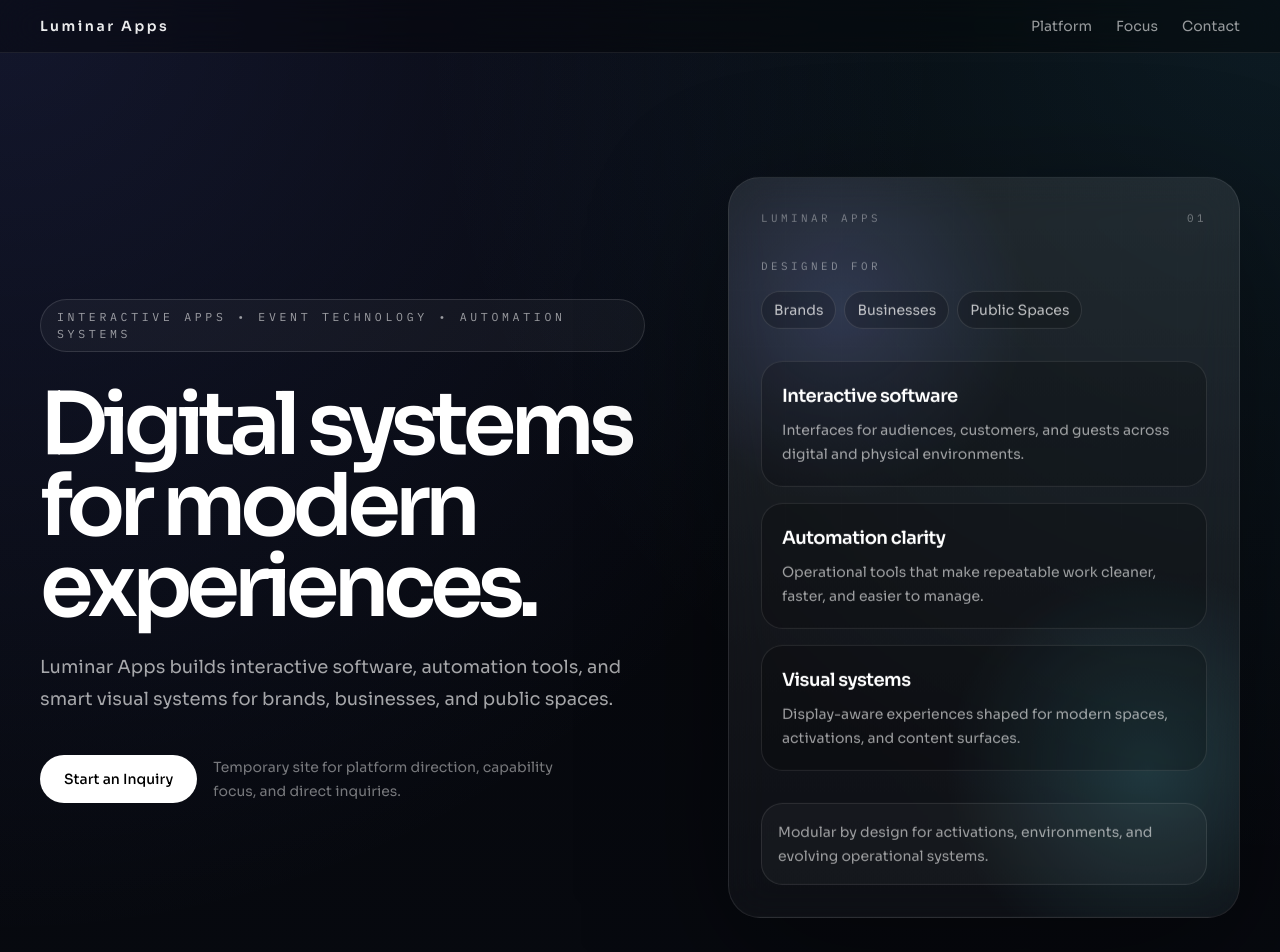
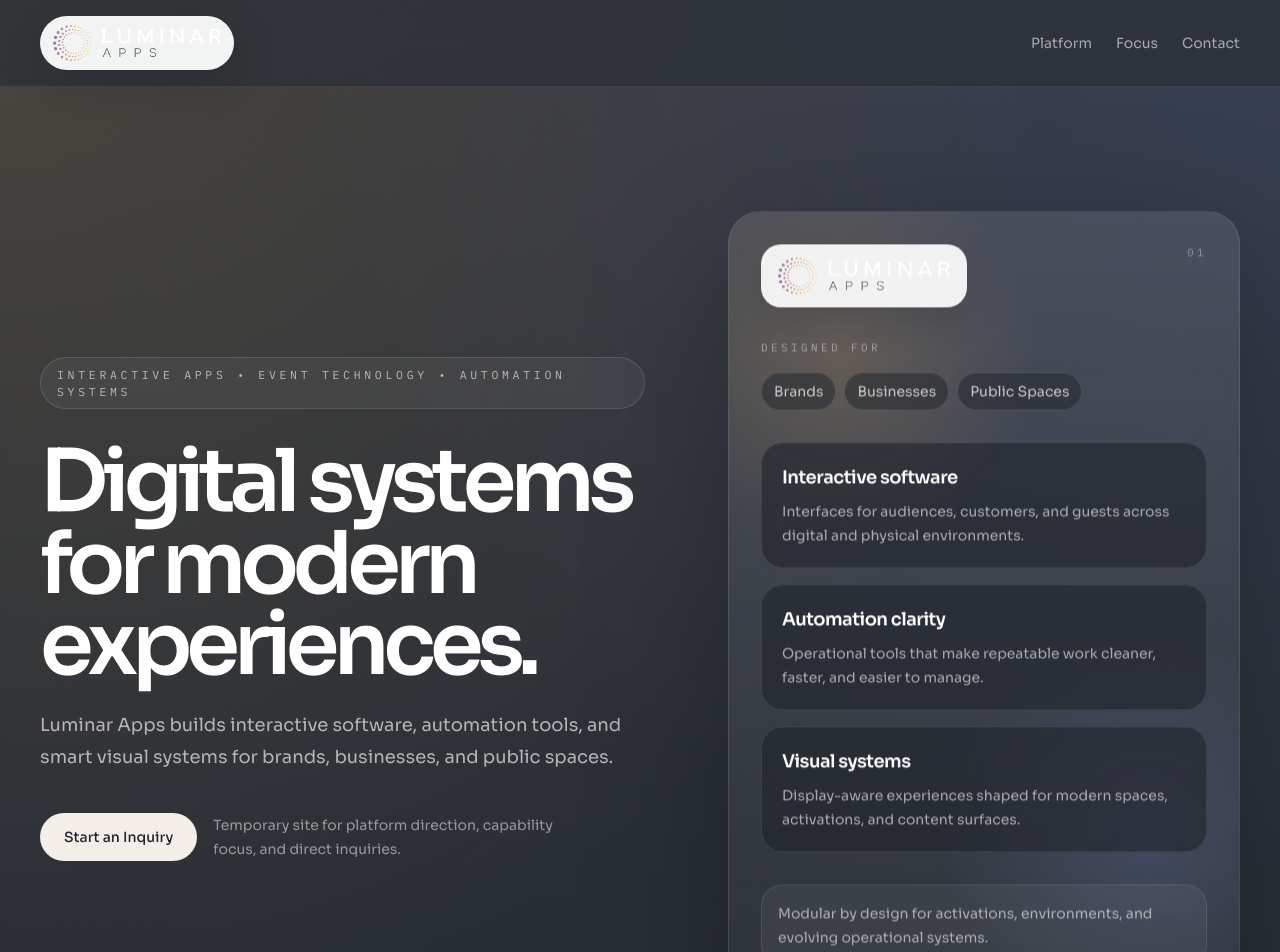
Before and after one commit to LMNRGroup/LuminarAppsWebsite, a Next.js app: page / in a window 1280 px wide. Shown: the top 952 px of the page. Built offline with nearby package versions, Linux system fonts and the light colour scheme.

Commit message:
Update branding and grey site palette

```diff
--- a/src/app/globals.css
+++ b/src/app/globals.css
@@ -1,7 +1,7 @@
 @import "tailwindcss";
 
 :root {
-  --background: #05060a;
+  --background: #252a31;
   --foreground: #f5f7fb;
 }
 
@@ -24,14 +24,14 @@
   overflow-x: hidden;
   background: var(--background);
   background-image:
-    radial-gradient(circle at top left, rgba(105, 124, 255, 0.14), transparent 24%),
-    radial-gradient(circle at top right, rgba(79, 211, 255, 0.1), transparent 22%),
-    linear-gradient(180deg, #05060a 0%, #080b12 42%, #05060a 100%);
+    radial-gradient(circle at top left, rgba(252, 184, 78, 0.12), transparent 26%),
+    radial-gradient(circle at top right, rgba(117, 132, 255, 0.12), transparent 24%),
+    linear-gradient(180deg, #31363d 0%, #262b32 32%, #20242b 72%, #252a31 100%);
   color: var(--foreground);
 }
 
 ::selection {
-  background: rgba(160, 177, 255, 0.35);
+  background: rgba(255, 202, 115, 0.28);
   color: #ffffff;
 }
 
@@ -45,14 +45,14 @@
 }
 
 .glass-panel {
-  background: linear-gradient(180deg, rgba(255, 255, 255, 0.09), rgba(255, 255, 255, 0.03));
+  background: linear-gradient(180deg, rgba(255, 255, 255, 0.1), rgba(255, 255, 255, 0.035));
   backdrop-filter: blur(20px);
 }
 
 .hero-grid {
   background-image:
-    linear-gradient(rgba(255, 255, 255, 0.06) 1px, transparent 1px),
-    linear-gradient(90deg, rgba(255, 255, 255, 0.06) 1px, transparent 1px);
+    linear-gradient(rgba(255, 255, 255, 0.05) 1px, transparent 1px),
+    linear-gradient(90deg, rgba(255, 255, 255, 0.05) 1px, transparent 1px);
   background-size: 3.5rem 3.5rem;
   mask-image: linear-gradient(180deg, rgba(255, 255, 255, 0.7), transparent 100%);
 }
--- a/src/components/focus-card.tsx
+++ b/src/components/focus-card.tsx
@@ -6,7 +6,7 @@
 
 export function FocusCard({ index, title, description }: FocusCardProps) {
   return (
-    <article className="group flex h-full flex-col rounded-[1.75rem] border border-white/10 bg-white/[0.03] p-6 shadow-[0_24px_80px_rgba(0,0,0,0.22)] transition duration-300 hover:-translate-y-1 hover:border-white/20 hover:bg-white/[0.05] sm:p-8">
+    <article className="group flex h-full flex-col rounded-[1.75rem] border border-white/10 bg-white/[0.045] p-6 shadow-[0_24px_80px_rgba(0,0,0,0.18)] transition duration-300 hover:-translate-y-1 hover:border-white/18 hover:bg-white/[0.065] sm:p-8">
       <p className="mono-copy text-xs uppercase tracking-[0.32em] text-white/40">
         {index}
       </p>
--- a/src/components/landing-page.tsx
+++ b/src/components/landing-page.tsx
@@ -1,9 +1,11 @@
 "use client";
 
+import Image from "next/image";
 import { motion, useReducedMotion } from "framer-motion";
 import { FocusCard } from "@/components/focus-card";
 import { Reveal } from "@/components/reveal";
 import { SectionHeading } from "@/components/section-heading";
+import brandLogo from "../../Luminar Apps Brand Logo.png";
 
 const emailAddress = "apps@lmnrgroup.com";
 const emailHref = `mailto:${emailAddress}`;
@@ -92,7 +94,7 @@
             ? undefined
             : { scale: [1, 1.08, 1], x: [0, 24, 0], y: [0, -18, 0] }
         }
-        className="pointer-events-none absolute left-[8%] top-24 -z-10 h-72 w-72 rounded-full bg-blue-500/15 blur-[110px]"
+        className="pointer-events-none absolute left-[8%] top-24 -z-10 h-72 w-72 rounded-full bg-amber-300/15 blur-[110px]"
         transition={{ duration: 18, ease: "easeInOut", repeat: Infinity }}
       />
       <motion.div
@@ -101,17 +103,22 @@
             ? undefined
             : { scale: [1, 0.96, 1], x: [0, -18, 0], y: [0, 20, 0] }
         }
-        className="pointer-events-none absolute right-[10%] top-[32rem] -z-10 h-80 w-80 rounded-full bg-cyan-400/12 blur-[120px]"
+        className="pointer-events-none absolute right-[10%] top-[32rem] -z-10 h-80 w-80 rounded-full bg-indigo-300/14 blur-[120px]"
         transition={{ duration: 20, ease: "easeInOut", repeat: Infinity }}
       />
 
-      <header className="sticky top-0 z-50 border-b border-white/8 bg-black/35 backdrop-blur-xl">
+      <header className="sticky top-0 z-50 border-b border-white/8 bg-[#2b3037]/72 backdrop-blur-xl">
         <div className="mx-auto flex w-full max-w-7xl items-center justify-between gap-6 px-6 py-4 sm:px-8 lg:px-10">
           <a
-            className="text-sm font-semibold tracking-[0.18em] text-white/92 transition-colors hover:text-white"
+            className="inline-flex shrink-0 rounded-full border border-white/10 bg-white/[0.94] px-3 py-2 shadow-[0_14px_42px_rgba(15,19,26,0.18)] transition duration-300 hover:bg-white"
             href="#top"
           >
-            Luminar Apps
+            <Image
+              alt="Luminar Apps logo"
+              className="h-auto w-[8.4rem] sm:w-[10.5rem]"
+              priority
+              src={brandLogo}
+            />
           </a>
           <nav
             aria-label="Primary"
@@ -134,7 +141,7 @@
         <section className="border-b border-white/8">
           <div className="mx-auto grid w-full max-w-7xl gap-16 px-6 py-20 sm:px-8 sm:py-24 lg:grid-cols-[minmax(0,1.08fr)_minmax(320px,0.92fr)] lg:items-center lg:gap-20 lg:px-10 lg:py-32">
             <Reveal className="max-w-3xl">
-              <p className="mono-copy inline-flex rounded-full border border-white/12 bg-white/[0.04] px-4 py-2 text-[0.72rem] uppercase tracking-[0.32em] text-white/58">
+              <p className="mono-copy inline-flex rounded-full border border-white/12 bg-white/[0.05] px-4 py-2 text-[0.72rem] uppercase tracking-[0.32em] text-white/62">
                 Interactive Apps • Event Technology • Automation Systems
               </p>
               <h1 className="mt-8 text-5xl font-semibold tracking-[-0.07em] text-white sm:text-6xl lg:text-[5.4rem] lg:leading-[0.94]">
@@ -146,12 +153,12 @@
               </p>
               <div className="mt-10 flex flex-col items-start gap-4 sm:flex-row sm:items-center">
                 <a
-                  className="inline-flex min-h-12 items-center justify-center rounded-full bg-white px-6 py-3 text-sm font-medium text-black transition duration-300 hover:bg-blue-50"
+                  className="inline-flex min-h-12 items-center justify-center rounded-full bg-[#f3efe8] px-6 py-3 text-sm font-medium text-[#22262d] transition duration-300 hover:bg-white"
                   href={emailHref}
                 >
                   Start an Inquiry
                 </a>
-                <p className="max-w-sm text-sm leading-6 text-white/45">
+                <p className="max-w-sm text-sm leading-6 text-white/50">
                   Temporary site for platform direction, capability focus, and
                   direct inquiries.
                 </p>
@@ -161,15 +168,21 @@
             <Reveal className="lg:justify-self-end" delay={0.12}>
               <motion.div
                 animate={shouldReduceMotion ? undefined : { y: [0, -10, 0] }}
-                className="glass-panel relative mx-auto w-full max-w-lg overflow-hidden rounded-[2rem] border border-white/10 p-6 shadow-[0_40px_140px_rgba(0,0,0,0.42)] sm:p-8"
+                className="glass-panel relative mx-auto w-full max-w-lg overflow-hidden rounded-[2rem] border border-white/10 p-6 shadow-[0_40px_140px_rgba(0,0,0,0.26)] sm:p-8"
                 transition={{ duration: 8, ease: "easeInOut", repeat: Infinity }}
               >
                 <div className="hero-grid absolute inset-0 opacity-20" />
-                <div className="pointer-events-none absolute inset-0 bg-[radial-gradient(circle_at_22%_18%,rgba(136,156,255,0.18),transparent_26%),radial-gradient(circle_at_82%_80%,rgba(111,243,255,0.16),transparent_28%)]" />
+                <div className="pointer-events-none absolute inset-0 bg-[radial-gradient(circle_at_22%_18%,rgba(250,189,101,0.16),transparent_26%),radial-gradient(circle_at_82%_80%,rgba(148,162,255,0.16),transparent_28%)]" />
 
                 <div className="relative flex flex-col gap-8">
-                  <div className="flex items-center justify-between text-[0.68rem] uppercase tracking-[0.32em] text-white/40">
-                    <span className="mono-copy">Luminar Apps</span>
+                  <div className="flex items-start justify-between gap-4 text-[0.68rem] uppercase tracking-[0.32em] text-white/40">
+                    <div className="rounded-[1.25rem] border border-white/10 bg-white/[0.92] px-4 py-3 shadow-[0_12px_36px_rgba(15,19,26,0.15)]">
+                      <Image
+                        alt="Luminar Apps logo"
+                        className="h-auto w-[9.25rem] sm:w-[10.75rem]"
+                        src={brandLogo}
+                      />
+                    </div>
                     <span className="mono-copy">01</span>
                   </div>
 
@@ -181,7 +194,7 @@
                       {audienceAreas.map((item) => (
                         <span
                           key={item}
-                          className="rounded-full border border-white/12 bg-black/20 px-3 py-2 text-sm text-white/72"
+                          className="rounded-full border border-white/12 bg-[#20242b]/50 px-3 py-2 text-sm text-white/72"
                         >
                           {item}
                         </span>
@@ -193,7 +206,7 @@
                     {heroHighlights.map((item) => (
                       <div
                         key={item.title}
-                        className="rounded-[1.35rem] border border-white/10 bg-black/20 p-5"
+                        className="rounded-[1.35rem] border border-white/10 bg-[#20242b]/60 p-5"
                       >
                         <h2 className="text-lg font-semibold tracking-[-0.03em] text-white">
                           {item.title}
@@ -205,7 +218,7 @@
                     ))}
                   </div>
 
-                  <div className="rounded-[1.35rem] border border-white/10 bg-white/[0.03] p-4 text-sm leading-6 text-white/58">
+                  <div className="rounded-[1.35rem] border border-white/10 bg-white/[0.05] p-4 text-sm leading-6 text-white/58">
                     Modular by design for activations, environments, and
                     evolving operational systems.
                   </div>
@@ -228,7 +241,7 @@
             <div className="mt-12 grid gap-4 md:grid-cols-2 xl:grid-cols-3">
               {platformItems.map((item, index) => (
                 <Reveal key={item.title} delay={0.05 * index}>
-                  <article className="h-full rounded-[1.5rem] border border-white/10 bg-white/[0.03] p-6 transition-colors duration-300 hover:border-white/18 hover:bg-white/[0.045] sm:p-7">
+                  <article className="h-full rounded-[1.5rem] border border-white/10 bg-white/[0.045] p-6 transition-colors duration-300 hover:border-white/18 hover:bg-white/[0.065] sm:p-7">
                     <p className="mono-copy text-xs uppercase tracking-[0.32em] text-white/40">
                       {String(index + 1).padStart(2, "0")}
                     </p>
@@ -274,7 +287,7 @@
           <div className="mx-auto w-full max-w-7xl px-6 sm:px-8 lg:px-10">
             <Reveal>
               <div className="glass-panel relative overflow-hidden rounded-[2rem] border border-white/10 p-8 shadow-[0_32px_120px_rgba(0,0,0,0.28)] sm:p-10 lg:p-14">
-                <div className="pointer-events-none absolute inset-x-1/4 top-0 h-40 rounded-full bg-blue-400/10 blur-3xl" />
+                <div className="pointer-events-none absolute inset-x-1/4 top-0 h-40 rounded-full bg-amber-300/12 blur-3xl" />
                 <p className="mono-copy relative text-xs uppercase tracking-[0.32em] text-white/45">
                   Mission
                 </p>
@@ -291,7 +304,7 @@
         <section id="contact" className="border-t border-white/8 py-20 sm:py-24">
           <div className="mx-auto w-full max-w-7xl px-6 sm:px-8 lg:px-10">
             <Reveal>
-              <div className="rounded-[2rem] border border-white/10 bg-white/[0.03] p-8 sm:p-10 lg:flex lg:items-end lg:justify-between lg:gap-10">
+              <div className="rounded-[2rem] border border-white/10 bg-white/[0.045] p-8 sm:p-10 lg:flex lg:items-end lg:justify-between lg:gap-10">
                 <div className="max-w-3xl">
                   <p className="mono-copy text-xs uppercase tracking-[0.32em] text-white/45">
                     Contact
@@ -306,7 +319,7 @@
 
                 <div className="mt-8 flex flex-col items-start gap-4 lg:mt-0 lg:items-end">
                   <a
-                    className="inline-flex min-h-12 items-center justify-center rounded-full bg-white px-6 py-3 text-sm font-medium text-black transition duration-300 hover:bg-blue-50"
+                    className="inline-flex min-h-12 items-center justify-center rounded-full bg-[#f3efe8] px-6 py-3 text-sm font-medium text-[#22262d] transition duration-300 hover:bg-white"
                     href={emailHref}
                   >
                     Email Luminar Apps
@@ -326,11 +339,20 @@
 
       <footer className="border-t border-white/8">
         <div className="mx-auto flex w-full max-w-7xl flex-col gap-3 px-6 py-8 text-sm text-white/48 sm:px-8 lg:flex-row lg:items-center lg:justify-between lg:px-10">
-          <div>
-            <p className="font-medium text-white/78">Luminar Apps</p>
-            <p className="mt-1">Technology, design, and digital systems.</p>
+          <div className="flex flex-col gap-4">
+            <div className="inline-flex w-fit rounded-[1.25rem] border border-white/10 bg-white/[0.92] px-4 py-3 shadow-[0_12px_36px_rgba(15,19,26,0.15)]">
+              <Image
+                alt="Luminar Apps logo"
+                className="h-auto w-[8.8rem] sm:w-[10.5rem]"
+                src={brandLogo}
+              />
+            </div>
+            <div>
+              <p className="font-medium text-white/78">Luminar Apps</p>
+              <p className="mt-1">Technology, design, and digital systems.</p>
+            </div>
           </div>
-          <p>© {year} Luminar Apps. All rights reserved.</p>
+          <p className="lg:text-right">© {year} Luminar Apps. All rights reserved.</p>
         </div>
       </footer>
     </div>
```
